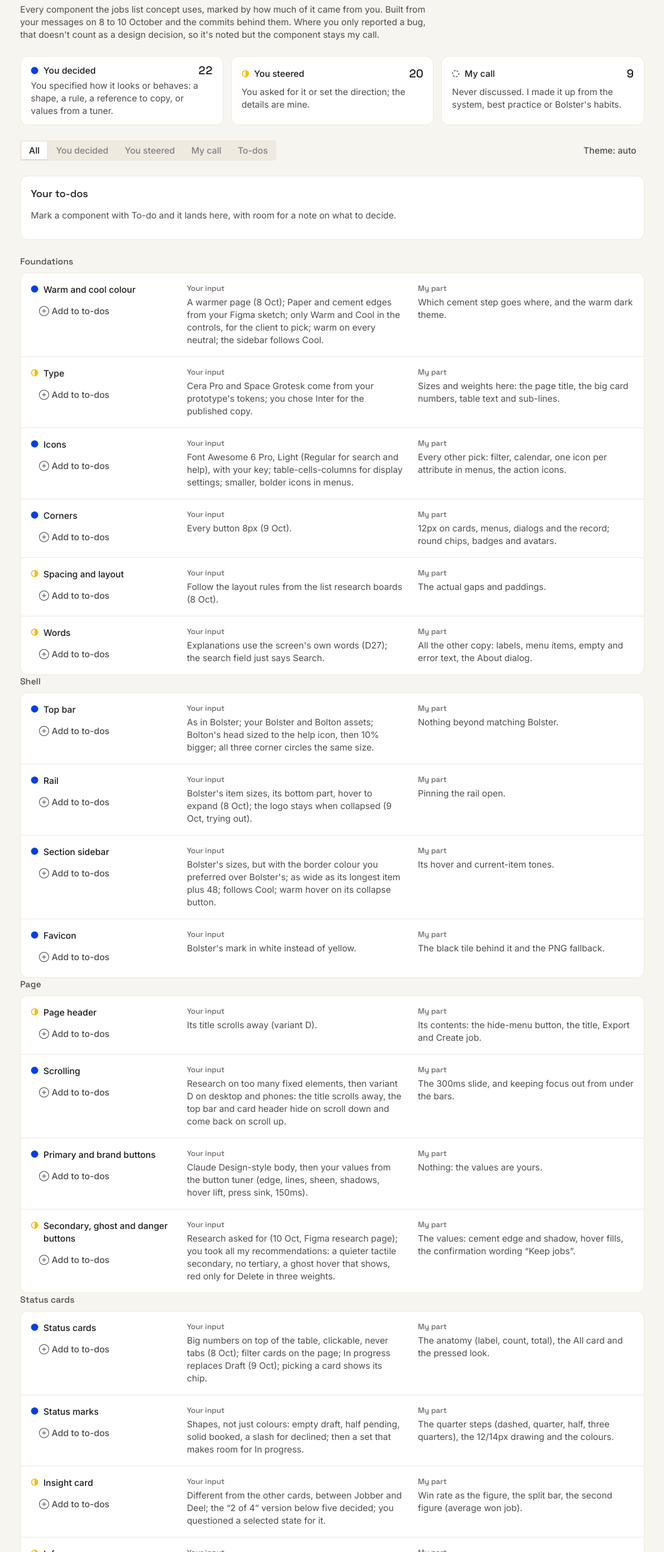
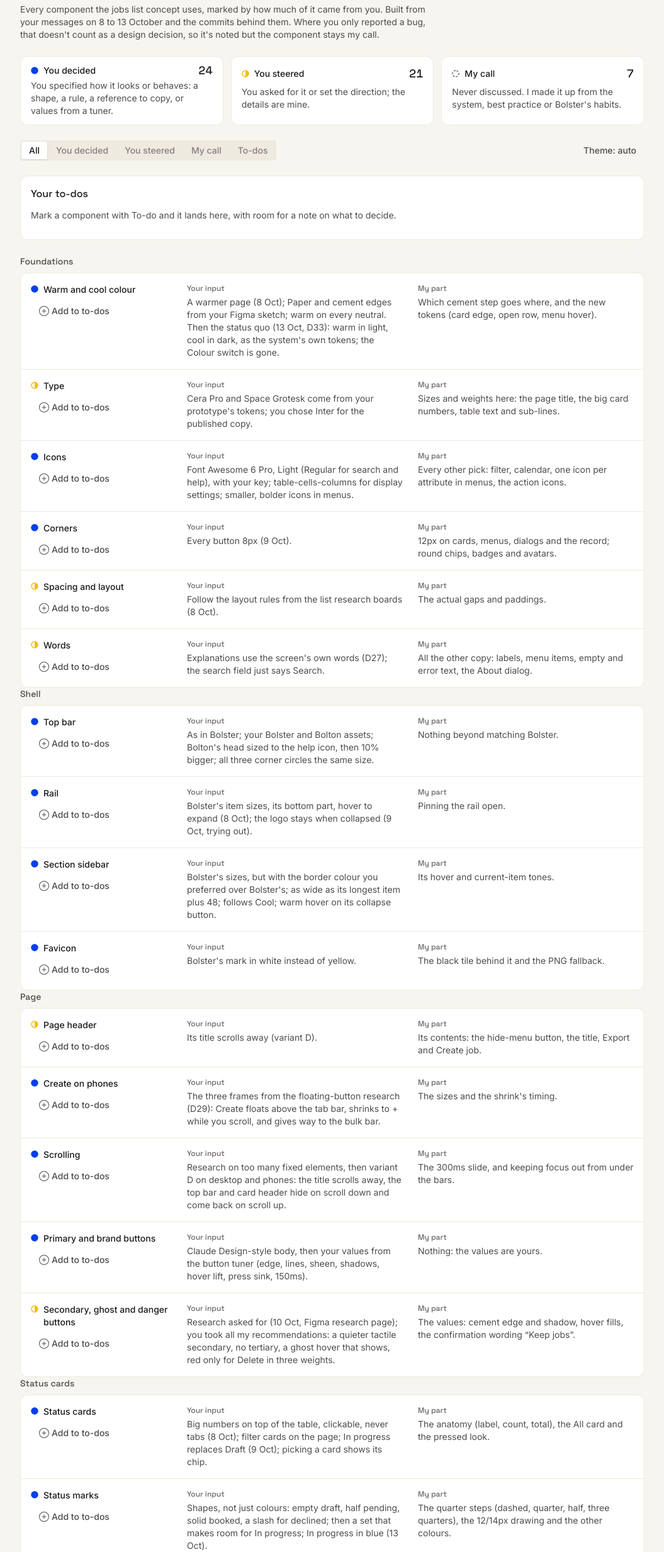
Before and after one commit to mumble-jam/bolster-list-concept, a plain HTML site: page components.html in a window 1280 px wide. Shown: the part 95-2560 px from the top of the page at 63% size, without its empty margins (112-1167 px from the left). Drawn offline with Linux system fonts and the light colour scheme.

Commit message:
Components inventory updated through 13 Oct

```diff
--- a/components.html
+++ b/components.html
@@ -78,7 +78,7 @@
   <header class="inv-head">
     <p class="text-caption"><a href="index.html">Jobs list concept</a></p>
     <h1>Components, and who decided them</h1>
-    <p>Every component the jobs list concept uses, marked by how much of it came from you. Built from your messages on 8 to 10 October and the commits behind them. Where you only reported a bug, that doesn't count as a design decision, so it's noted but the component stays my call.</p>
+    <p>Every component the jobs list concept uses, marked by how much of it came from you. Built from your messages on 8 to 13 October and the commits behind them. Where you only reported a bug, that doesn't count as a design decision, so it's noted but the component stays my call.</p>
   </header>
 
   <section class="inv-legend" aria-label="Levels">
@@ -113,7 +113,7 @@
 <script>
 // [group, name, level, your input, my part]
 const C = [
-  ["Foundations", "Warm and cool colour", "yours", "A warmer page (8 Oct); Paper and cement edges from your Figma sketch; only Warm and Cool in the controls, for the client to pick; warm on every neutral; the sidebar follows Cool.", "Which cement step goes where, and the warm dark theme."],
+  ["Foundations", "Warm and cool colour", "yours", "A warmer page (8 Oct); Paper and cement edges from your Figma sketch; warm on every neutral. Then the status quo (13 Oct, D33): warm in light, cool in dark, as the system's own tokens; the Colour switch is gone.", "Which cement step goes where, and the new tokens (card edge, open row, menu hover)."],
   ["Foundations", "Type", "steered", "Cera Pro and Space Grotesk come from your prototype's tokens; you chose Inter for the published copy.", "Sizes and weights here: the page title, the big card numbers, table text and sub-lines."],
   ["Foundations", "Icons", "yours", "Font Awesome 6 Pro, Light (Regular for search and help), with your key; table-cells-columns for display settings; smaller, bolder icons in menus.", "Every other pick: filter, calendar, one icon per attribute in menus, the action icons."],
   ["Foundations", "Corners", "yours", "Every button 8px (9 Oct).", "12px on cards, menus, dialogs and the record; round chips, badges and avatars."],
@@ -126,13 +126,14 @@ const C = [
   ["Shell", "Favicon", "yours", "Bolster's mark in white instead of yellow.", "The black tile behind it and the PNG fallback."],
 
   ["Page", "Page header", "steered", "Its title scrolls away (variant D).", "Its contents: the hide-menu button, the title, Export and Create job."],
+  ["Page", "Create on phones", "yours", "The three frames from the floating-button research (D29): Create floats above the tab bar, shrinks to + while you scroll, and gives way to the bulk bar.", "The sizes and the shrink's timing."],
   ["Page", "Scrolling", "yours", "Research on too many fixed elements, then variant D on desktop and phones: the title scrolls away, the top bar and card header hide on scroll down and come back on scroll up.", "The 300ms slide, and keeping focus out from under the bars."],
   ["Page", "Primary and brand buttons", "yours", "Claude Design-style body, then your values from the button tuner (edge, lines, sheen, shadows, hover lift, press sink, 150ms).", "Nothing: the values are yours."],
   ["Page", "Secondary, ghost and danger buttons", "steered", "Research asked for (10 Oct, Figma research page); you took all my recommendations: a quieter tactile secondary, no tertiary, a ghost hover that shows, red only for Delete in three weights.", "The values: cement edge and shadow, hover fills, the confirmation wording “Keep jobs”."],
 
   ["Status cards", "Status cards", "yours", "Big numbers on top of the table, clickable, never tabs (8 Oct); filter cards on the page; In progress replaces Draft (9 Oct); picking a card shows its chip.", "The anatomy (label, count, total), the All card and the pressed look."],
-  ["Status cards", "Status marks", "yours", "Shapes, not just colours: empty draft, half pending, solid booked, a slash for declined; then a set that makes room for In progress.", "The quarter steps (dashed, quarter, half, three quarters), the 12/14px drawing and the colours."],
-  ["Status cards", "Insight card", "steered", "Different from the other cards, between Jobber and Deel; the “2 of 4” version below five decided; you questioned a selected state for it.", "Win rate as the figure, the split bar, the second figure (average won job)."],
+  ["Status cards", "Status marks", "yours", "Shapes, not just colours: empty draft, half pending, solid booked, a slash for declined; then a set that makes room for In progress; In progress in blue (13 Oct).", "The quarter steps (dashed, quarter, half, three quarters), the 12/14px drawing and the other colours."],
+  ["Status cards", "Insight card", "steered", "Different from the other cards, between Jobber and Deel; the “2 of 4” version below five decided; you questioned a selected state for it; first on phones, so the overview is in the first screen (13 Oct).", "Win rate as the figure, the split bar, the second figure (average won job)."],
   ["Status cards", "Info popovers", "steered", "Their copy follows your rule: the screen's own words, statuses drawn with their marks (D27).", "The ⓘ button and its popover."],
   ["Status cards", "Tactile cards", "steered", "Asked for (9 Oct), with sliders in the concept controls.", "Every value: the body, both shadows, hover, press and selected. Not tuned by you yet."],
 
@@ -152,10 +153,10 @@ const C = [
   ["Table", "Status badges", "steered", "The marks inside them are yours.", "The badge itself: pill, tint and text."],
   ["Table", "Grouped rows", "steered", "Group by as a nested menu with a check.", "Group rows with a chevron, count and total; collapsing."],
   ["Table", "Load more", "steered", "Load more and scrolling combined, no total row (8 Oct).", "The footer range (“Showing 1–50 of 132”) and loading as you scroll."],
-  ["Table", "Phone rows", "mine", "Never discussed.", "Rows become two-line items on phones."],
+  ["Table", "Phone rows", "yours", "Names not cut on the first line, then direction C from the tables-on-phones research (13 Oct, D32): the number and a date on an overline, the amount top right, the name full width at 16 px, where and status below; invoices lead with the customer.", "The overline at 12 px (the system has no 13), the catalog's category on its overline, and how lists built from a description fill the corners."],
 
-  ["Selection and actions", "Checkbox selection", "mine", "Never discussed.", "The checkbox column, select all shown, partial state."],
-  ["Selection and actions", "Floating bar", "yours", "Bulk actions in a floating bar that will replace Bolster's other situational bars (8 Oct); “Unselect all” once everything is selected.", "Its layout, count and link, and its own row above the tab bar on phones."],
+  ["Selection and actions", "Checkbox selection", "steered", "On phones selecting is a mode, from direction C (13 Oct): Select, or a long press; the checkboxes slide in.", "The desktop checkbox column, select all and its partial state; the 450 ms hold and the slide."],
+  ["Selection and actions", "Floating bar", "yours", "Bulk actions in a floating bar that will replace Bolster's other situational bars (8 Oct); “Unselect all” once everything is selected. Then the research's A and D (13 Oct, D34): on desktop a count chip that holds its own ×, icons beside labels, one rule before a red Delete, 48 tall with 14 px corners; on phones the header shows the count with Select all and Done, and the tab bar turns into the action bar.", "Escape clearing the selection, folding into More below 1100 wide, two actions plus More and Delete on phones, disabled until something is ticked, the slide-up."],
   ["Selection and actions", "Job actions", "yours", "As Bolster has them, by status (9 Oct).", "What goes in More, and the Download and Change status submenus."],
   ["Selection and actions", "Row menu", "steered", "Its actions follow Bolster's, as above.", "The ⋯ button and the menu's shape."],
   ["Selection and actions", "Confirm dialog", "mine", "Never discussed.", "The danger confirmation for delete."],
@@ -174,7 +175,7 @@ const C = [
 
   ["Trying out", "Canvas grid", "yours", "Mike's grid around the pointer, light and dark; cells from the page header, from the top-right corner; your tuned values; on by default.", "The way it trails and fades, and keeping it cheap to run."],
 
-  ["Concept tooling", "Concept controls and tuners", "yours", "Sliders beside the concept (you named them tuners); Warm and Cool only; switches for the grid and the cards.", "The panel's layout and Copy settings."],
+  ["Concept tooling", "Concept controls and tuners", "yours", "Sliders beside the concept (you named them tuners); switches for the grid and the cards; on phones, in the More menu instead of a pill (13 Oct). The Warm and Cool switch went with the status quo (D33).", "The panel's layout and Copy settings."],
 ];
 
 const LEVEL = { yours: ["full", "You decided"], steered: ["half", "You steered"], mine: ["dashed", "My call"] };
```
